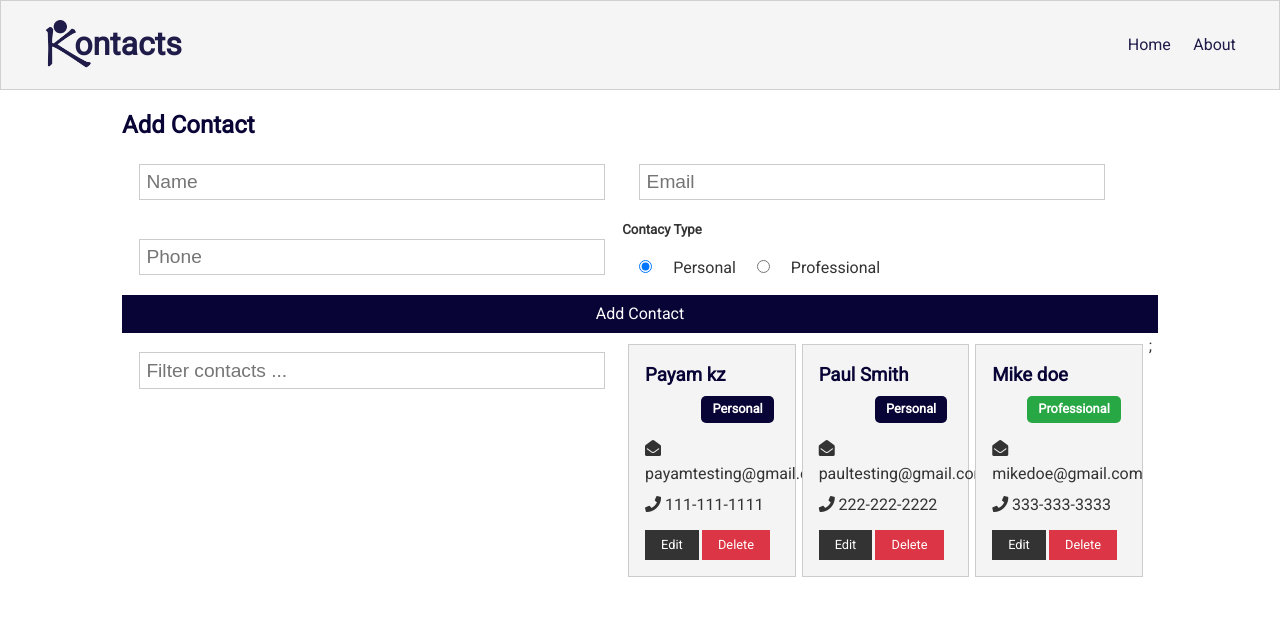
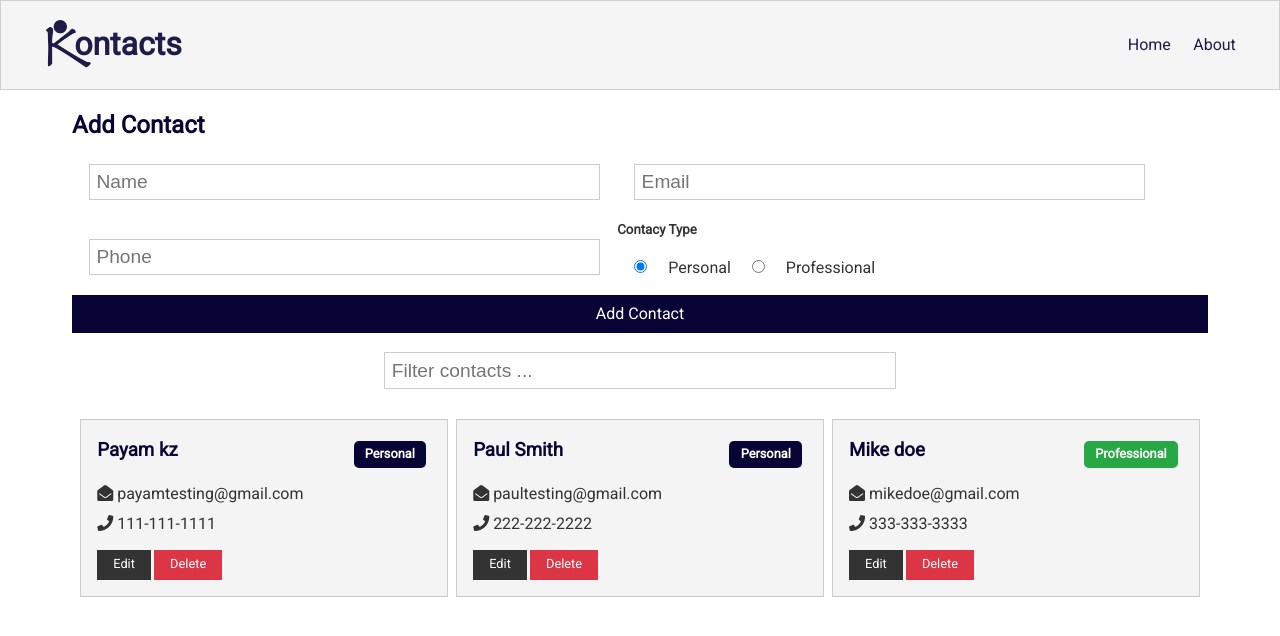
Before and after one commit to thisispayam/kontacts, a React (Create React App) app in the folder client/: page / in a window 1280 px wide. Shown: the top 636 px of the page. Built offline with nearby package versions, Linux system fonts and the light colour scheme.

Commit message:
some styling

```diff
--- a/client/src/App.js
+++ b/client/src/App.js
@@ -6,7 +6,7 @@ import About from './components/pages/About/About';
 
 import ContactState from './context/contact/ContactState';
 
-import './App.css';
+import './App.scss';
 
 const App = () => {
   return (
--- a/client/src/App.css
+++ b/client/src/App.scss
@@ -45,7 +45,7 @@ img {
 /* Utilities */
 
 .container {
-    max-width: 1100px;
+    max-width: 1200px;
     margin: auto;
     overflow: hidden;
     padding: 0 2rem;
--- a/client/src/components/contacts/ContactFilter/ContactFilter.js
+++ b/client/src/components/contacts/ContactFilter/ContactFilter.js
@@ -1,5 +1,6 @@
 import React ,{useContext, useRef, useEffect} from 'react'
 import ContactContext from '../../../context/contact/contactContext';
+import './ContactFilter.scss';
 
 const ContactFilter = () => {
    const contactContext = useContext(ContactContext);
@@ -21,7 +22,7 @@ const ContactFilter = () => {
         }
     }
     return (
-        <form>
+        <form className='filter-form'>
             <input ref={text} type='text' placeholder='Filter contacts ...' onChange={onChange} />
         </form>
     )
--- a/client/src/components/contacts/ContactFilter/ContactFilter.scss
+++ b/client/src/components/contacts/ContactFilter/ContactFilter.scss
@@ -0,0 +1,4 @@
+.filter-form {
+    justify-content: center;
+    display: flex;
+}
--- a/client/src/components/contacts/Contacts.js
+++ b/client/src/components/contacts/Contacts.js
@@ -18,7 +18,7 @@ const Contacts = () => {
                 ))
                  : contacts.map(contact => (
                 <ContactItem key={contact.id} contact={contact} />
-                ))};
+                ))}
         </Fragment>
     );
 };
--- a/client/src/components/pages/Home/Home.js
+++ b/client/src/components/pages/Home/Home.js
@@ -2,10 +2,11 @@ import React from 'react'
 import Contacts from '../../contacts/Contacts';
 import ContactForm from '../../../components/contacts/ContactForm/ContactForm';
 import ContactFilter from '../../../components/contacts/ContactFilter/ContactFilter';
+import './Home.scss';
 
 const Home = () => {
     return (
-        <div >
+        <div className='home'>
             <div className='grid-1'>
                 <ContactForm />
 
--- /dev/null
+++ b/client/src/components/pages/Home/Home.scss
@@ -0,0 +1,4 @@
+.home {
+    display: flex;
+    flex-direction: column;
+}
```
